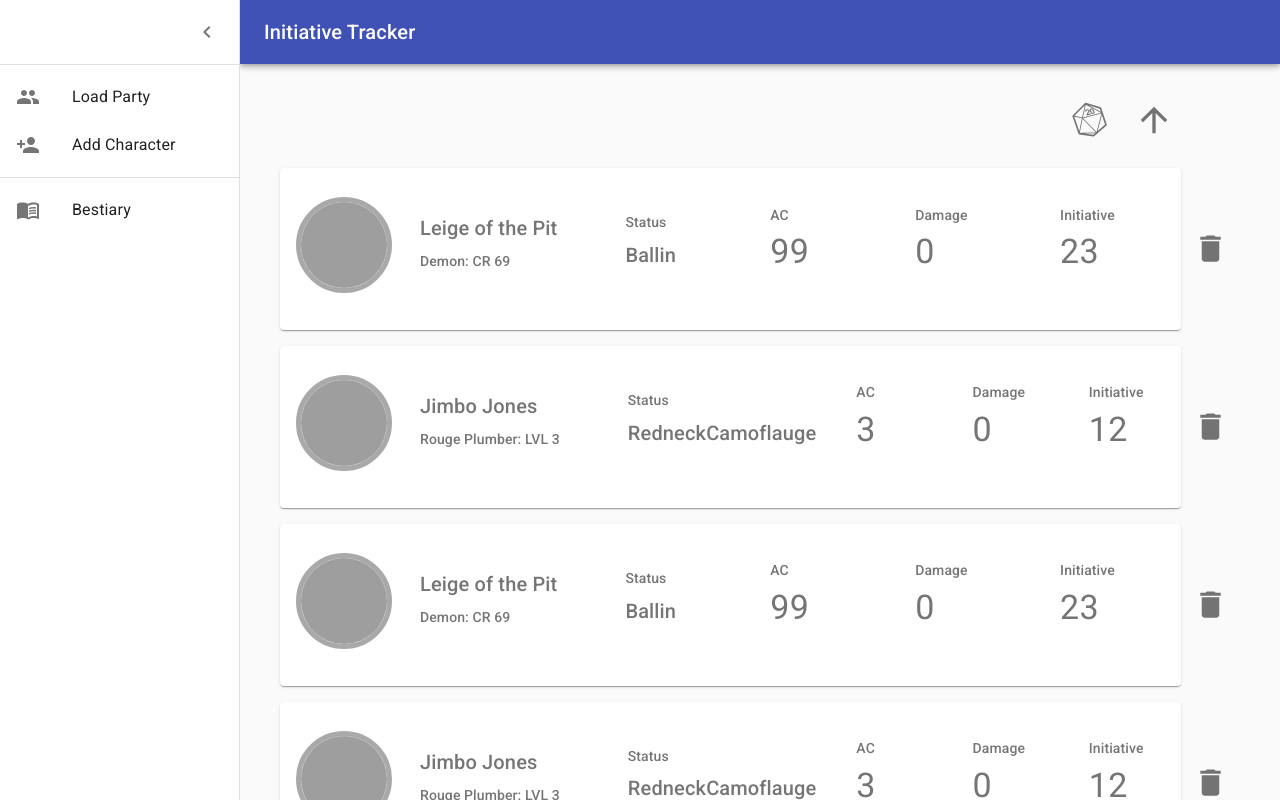
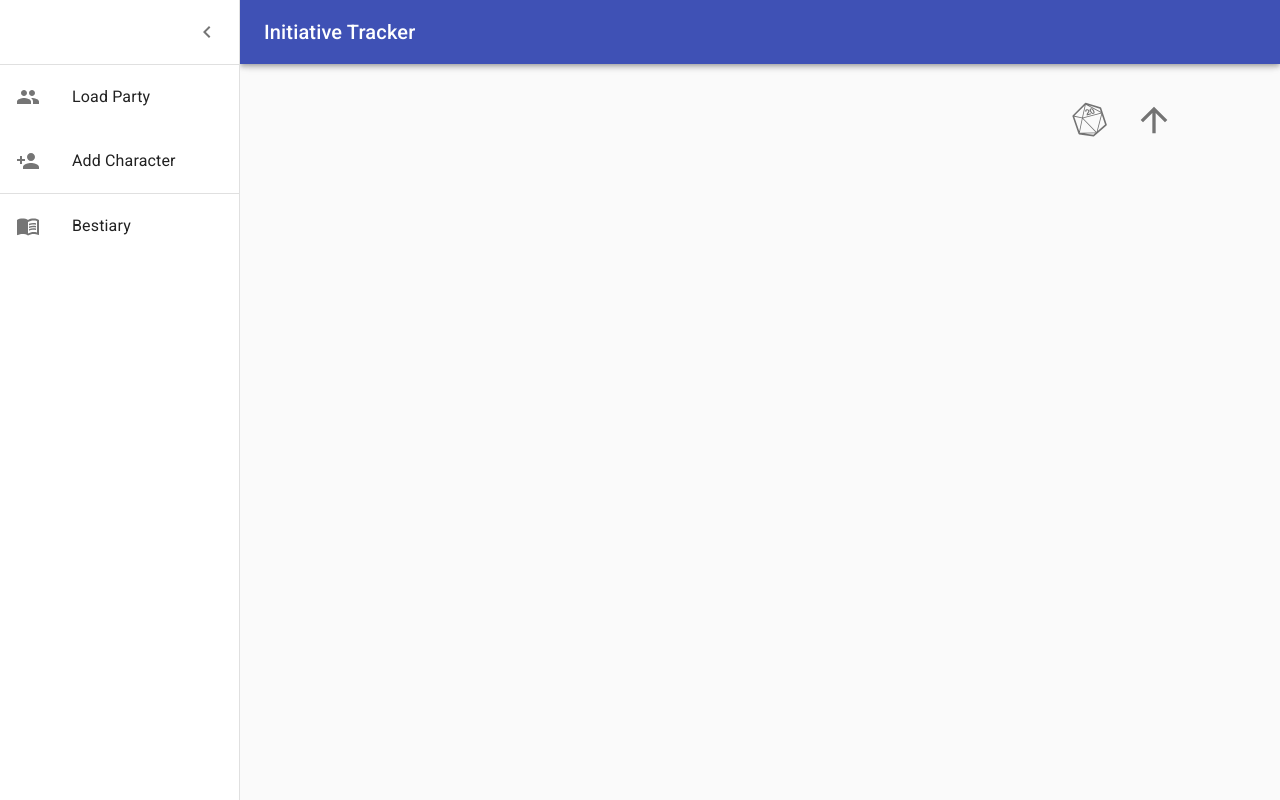
Before and after one commit to Kanuben/D-D_5e_InitTracker, a React (Create React App) app in the folder 5e_init_tracker/: page / in a window 1280 px wide. Both pictures are taken after a click on the button 44 px from the left and 32 px from the top of the page. Shown: the top 800 px of the page. Built offline with nearby package versions, Linux system fonts and the light colour scheme; grey boxes are pictures that could not be loaded.

Commit message:
Implement load party in the menu

```diff
--- a/5e_init_tracker/Electron/main.js
+++ b/5e_init_tracker/Electron/main.js
@@ -13,7 +13,7 @@ function createWindow() {
     const startURL = isDev ? 'http://localhost:3000' : `file://${path.join(__dirname, '../build/index.html')}`;
 
     mainWindow.loadURL(startURL);
-    mainWindow.removeMenu();
+    //mainWindow.removeMenu();
     mainWindow.once('ready-to-show', () => mainWindow.show());
     mainWindow.on('closed', () => {
         mainWindow = null;
--- a/5e_init_tracker/src/components/AppDrawer.js
+++ b/5e_init_tracker/src/components/AppDrawer.js
@@ -8,21 +8,18 @@ import ListItem from "@material-ui/core/ListItem";
 import ListItemIcon from "@material-ui/core/ListItemIcon";
 import ListItemText from "@material-ui/core/ListItemText";
 import { makeStyles, useTheme } from "@material-ui/core/styles";
-import SvgIcon from "@material-ui/core/SvgIcon";
 import Toolbar from "@material-ui/core/Toolbar";
 import Typography from "@material-ui/core/Typography";
-import AccessibilityIcon from "@material-ui/icons/Accessibility";
 import ChevronLeftIcon from "@material-ui/icons/ChevronLeft";
 import ChevronRightIcon from "@material-ui/icons/ChevronRight";
-import DeleteIcon from "@material-ui/icons/Delete";
 import MenuBookIcon from "@material-ui/icons/MenuBook";
+import MenuOpenIcon from "@material-ui/icons/MenuOpen";
+import PeopleIcon from "@material-ui/icons/People";
+import PersonAddIcon from "@material-ui/icons/PersonAdd";
 import clsx from "clsx";
 import React from "react";
-import { ReactComponent as Logo } from "../assets/download.svg";
+import loadFile from "../services/FileService";
 import InitiativeTracker from "./InitiativeTracker";
-import PeopleIcon from "@material-ui/icons/People";
-import PersonAddIcon from "@material-ui/icons/PersonAdd";
-import MenuOpenIcon from "@material-ui/icons/MenuOpen";
 
 const drawerWidth = 240;
 
@@ -87,6 +84,7 @@ export default function PersistentDrawerLeft() {
   const classes = useStyles();
   const theme = useTheme();
   const [open, setOpen] = React.useState(false);
+  const [characterList, setCharacterList] = React.useState();
 
   const handleDrawerOpen = () => {
     setOpen(true);
@@ -94,6 +92,17 @@ export default function PersistentDrawerLeft() {
 
   const handleDrawerClose = () => {
     setOpen(false);
+  };
+
+  const handleRemove = (id) => {
+    const newList = characterList.filter((item) => item.id !== id);
+    setCharacterList(newList);
+  };
+
+  const handleLoad = () => {
+    loadFile((result) => {
+      setCharacterList(result);
+    });
   };
 
   return (
@@ -140,10 +149,21 @@ export default function PersistentDrawerLeft() {
         </div>
         <Divider />
         <List>
-          {["Load Party", "Add Character"].map((text, index) => (
+          {["Load Party"].map((text, index) => (
+            <ListItem button key={text} onClick={handleLoad}>
+              <ListItemIcon>
+                <PeopleIcon />
+              </ListItemIcon>
+              <ListItemText primary={text} />
+            </ListItem>
+          ))}
+          <input type="file" id="my_file" style={{ display: "none" }}></input>
+        </List>
+        <List>
+          {["Add Character"].map((text, index) => (
             <ListItem button key={text}>
               <ListItemIcon>
-                {index % 2 === 0 ? <PeopleIcon /> : <PersonAddIcon />}
+                <PersonAddIcon />
               </ListItemIcon>
               <ListItemText primary={text} />
             </ListItem>
@@ -165,7 +185,10 @@ export default function PersistentDrawerLeft() {
         })}
       >
         <div className={classes.drawerHeader} />
-        <InitiativeTracker></InitiativeTracker>
+        <InitiativeTracker
+          handleRemove={handleRemove}
+          charList={characterList}
+        ></InitiativeTracker>
       </main>
     </div>
   );
--- a/5e_init_tracker/src/components/InitiativeTracker.js
+++ b/5e_init_tracker/src/components/InitiativeTracker.js
@@ -4,7 +4,7 @@ import List from "@material-ui/core/List";
 import ListItem from "@material-ui/core/ListItem";
 import { makeStyles, useTheme } from "@material-ui/core/styles";
 import SvgIcon from "@material-ui/core/SvgIcon";
-import ArrowUpwardIcon from '@material-ui/icons/ArrowUpward';
+import ArrowUpwardIcon from "@material-ui/icons/ArrowUpward";
 import DeleteIcon from "@material-ui/icons/Delete";
 import React from "react";
 import { ReactComponent as Logo } from "../assets/download.svg";
@@ -12,134 +12,14 @@ import CharacterCard from "./CharacterCard";
 
 const useStyles = makeStyles((theme) => ({
   toolbar: {
-    'justify-content': 'flex-end',
-    'padding-right': '5em',
+    "justify-content": "flex-end",
+    "padding-right": "5em",
   },
 }));
 
-function InitiativeTracker() {
+function InitiativeTracker(props) {
   const classes = useStyles();
   const theme = useTheme();
-
-  const [characterList, setCharList] = React.useState([
-    {
-      id: 0,
-      isPlayer: false,
-      img:
-        "https://c1.scryfall.com/file/scryfall-cards/art_crop/front/5/2/52e7c608-d224-472b-8736-273874211f24.jpg?1562912268",
-      name: "Leige of the Pit",
-      role: "Demon",
-      level: 69,
-      status: "Ballin",
-      ac: 99,
-      damage: 0,
-      initiative: 20,
-      initBonus: 3,
-    },
-    {
-      id: 1,
-      isPlayer: true,
-      img:
-        "https://9b16f79ca967fd0708d1-2713572fef44aa49ec323e813b06d2d9.ssl.cf2.rackcdn.com/300x_a1-1_cTC/6r800k6d-JPG-1579105478.jpg",
-      name: "Jimbo Jones",
-      role: "Rouge Plumber",
-      level: 3,
-      status: ["Redneck", "Camoflauge"],
-      ac: 3,
-      damage: 0,
-      initiative: 12,
-      initBonus: 0,
-    },
-    {
-      id: 0,
-      isPlayer: false,
-      img:
-        "https://c1.scryfall.com/file/scryfall-cards/art_crop/front/5/2/52e7c608-d224-472b-8736-273874211f24.jpg?1562912268",
-      name: "Leige of the Pit",
-      role: "Demon",
-      level: 69,
-      status: "Ballin",
-      ac: 99,
-      damage: 0,
-      initiative: 20,
-      initBonus: 3,
-    },
-    {
-      id: 1,
-      isPlayer: true,
-      img:
-        "https://9b16f79ca967fd0708d1-2713572fef44aa49ec323e813b06d2d9.ssl.cf2.rackcdn.com/300x_a1-1_cTC/6r800k6d-JPG-1579105478.jpg",
-      name: "Jimbo Jones",
-      role: "Rouge Plumber",
-      level: 3,
-      status: ["Redneck", "Camoflauge"],
-      ac: 3,
-      damage: 0,
-      initiative: 12,
-      initBonus: 0,
-    },
-    {
-      id: 0,
-      isPlayer: false,
-      img:
-        "https://c1.scryfall.com/file/scryfall-cards/art_crop/front/5/2/52e7c608-d224-472b-8736-273874211f24.jpg?1562912268",
-      name: "Leige of the Pit",
-      role: "Demon",
-      level: 69,
-      status: "Ballin",
-      ac: 99,
-      damage: 0,
-      initiative: 20,
-      initBonus: 3,
-    },
-    {
-      id: 1,
-      isPlayer: true,
-      img:
-        "https://9b16f79ca967fd0708d1-2713572fef44aa49ec323e813b06d2d9.ssl.cf2.rackcdn.com/300x_a1-1_cTC/6r800k6d-JPG-1579105478.jpg",
-      name: "Jimbo Jones",
-      role: "Rouge Plumber",
-      level: 3,
-      status: ["Redneck", "Camoflauge"],
-      ac: 3,
-      damage: 0,
-      initiative: 12,
-      initBonus: 0,
-    },
-    {
-      id: 0,
-      isPlayer: false,
-      img:
-        "https://c1.scryfall.com/file/scryfall-cards/art_crop/front/5/2/52e7c608-d224-472b-8736-273874211f24.jpg?1562912268",
-      name: "Leige of the Pit",
-      role: "Demon",
-      level: 69,
-      status: "Ballin",
-      ac: 99,
-      damage: 0,
-      initiative: 20,
-      initBonus: 3,
-    },
-    {
-      id: 1,
-      isPlayer: true,
-      img:
-        "https://9b16f79ca967fd0708d1-2713572fef44aa49ec323e813b06d2d9.ssl.cf2.rackcdn.com/300x_a1-1_cTC/6r800k6d-JPG-1579105478.jpg",
-      name: "Jimbo Jones",
-      role: "Rouge Plumber",
-      level: 3,
-      status: ["Redneck", "Camoflauge"],
-      ac: 3,
-      damage: 0,
-      initiative: 12,
-      initBonus: 0,
-    },
-  ]);
-
-  function handleRemove(id) {
-    const newList = characterList.filter((item) => item.id !== id);
-    setCharList(newList);
-  }
 
   return (
     <div>
@@ -157,12 +37,16 @@ function InitiativeTracker() {
           </IconButton>
         </div>
       </Toolbar>
+      {/* If charList is defined display the list */}
+      {props.charList && (
         <List>
-        {characterList.map((character, index) => (
+          {props.charList.map((character, index) => (
             <ListItem>
               <CharacterCard {...character} index={index}></CharacterCard>
               <IconButton
-              onClick={() => handleRemove(character.id)}
+                onClick={() => {
+                  props.handleRemove(character.id);
+                }}
                 aria-label="delete"
               >
                 <DeleteIcon fontSize="large" />
@@ -170,6 +54,7 @@ function InitiativeTracker() {
             </ListItem>
           ))}
         </List>
+      )}
     </div>
   );
 }
--- /dev/null
+++ b/5e_init_tracker/src/services/FileService.js
@@ -0,0 +1,19 @@
+let fileList;
+
+export default async function loadFile(callback) {
+  let fileInput = document.getElementById("my_file");
+  //opens file explorer by programatically clicking input in html
+  fileInput.click();
+  //wait for file to be selected
+  fileInput.onchange = function (event) {
+    fileList = fileInput.files;
+    const reader = new FileReader();
+    if (fileList[0]) {
+      reader.readAsText(fileList[0]);
+      reader.onload = async (e) => {
+        const text = e.target.result;
+        callback(JSON.parse(text));
+      };
+    }
+  };
+}
```
Also changed, not shown: 5e_init_tracker/src/assets/defaultParty.json (added, +25 -0 lines), 5e_init_tracker/src/components/App.js (+2 -5 lines). Lines whose indentation alone changed are shown as unchanged.
